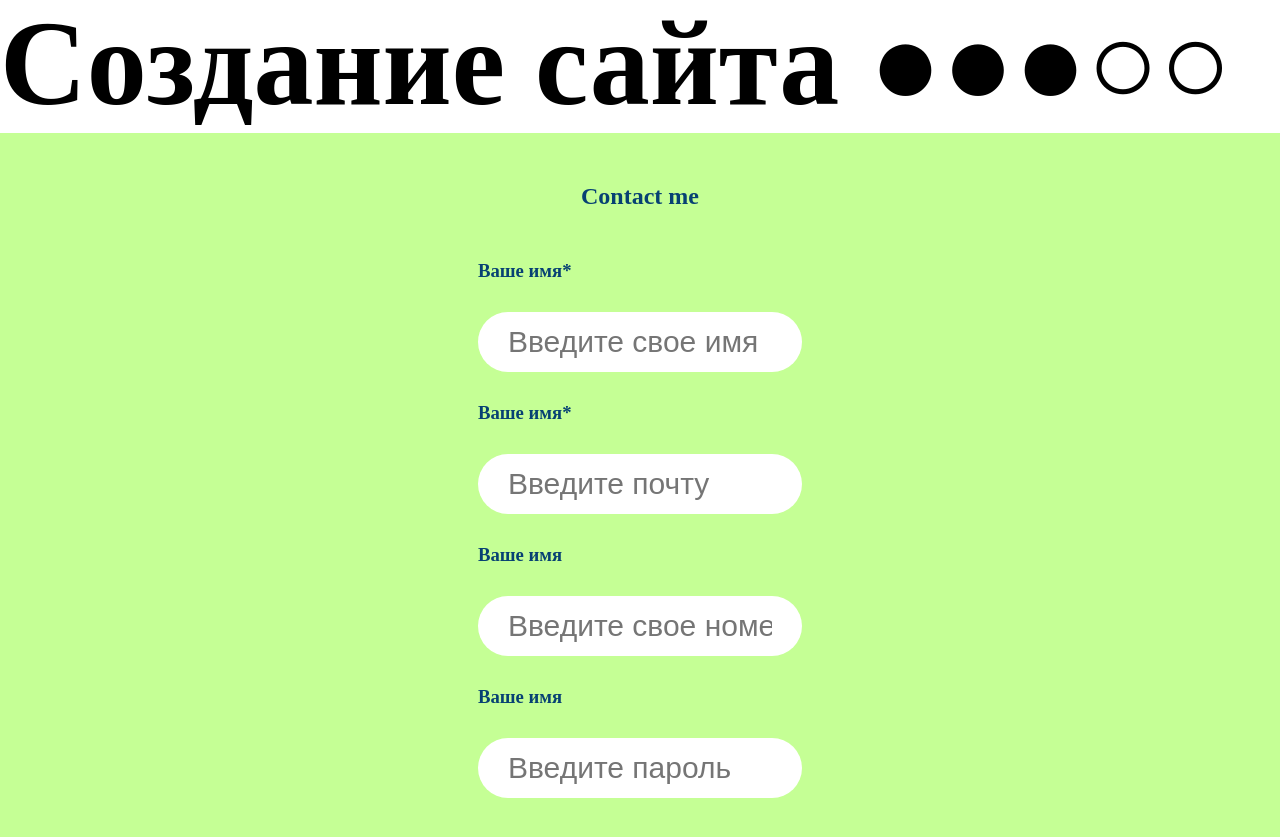
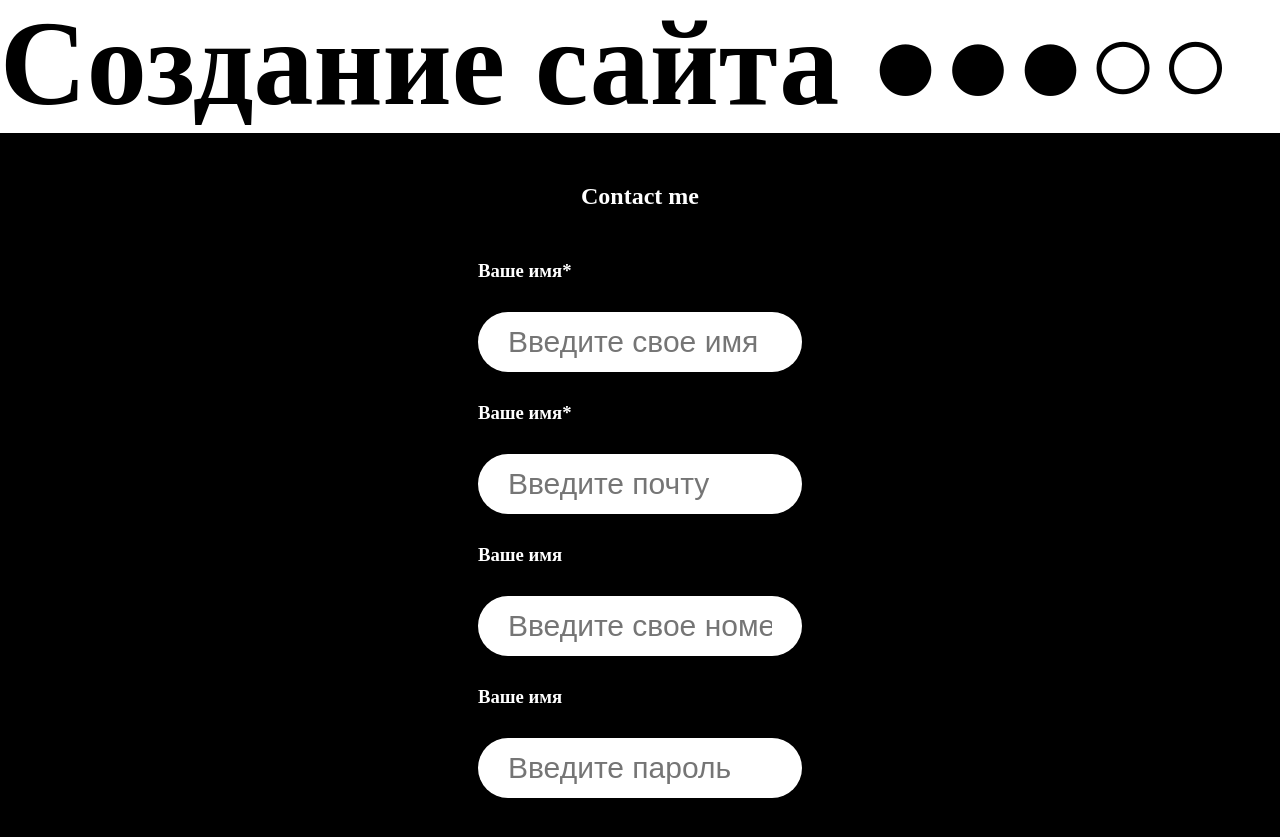
Before and after one commit to StickyLarva/SAAAAAAt, a plain HTML site: page index.html in a window 1280 px wide. Shown: the part 4240-5077 px from the top of the page. Drawn offline with Linux system fonts and the light colour scheme.

Commit message:
Update css.css

```diff
--- a/css.css
+++ b/css.css
@@ -171,8 +171,8 @@ input{
 }
 #aboutme{
     padding: 50px;
-    color:#074173;
-    background-color: #C5FF95;
+    color:white;
+    background-color: black;
     position: relative;
     z-index: 3;
 }
```
